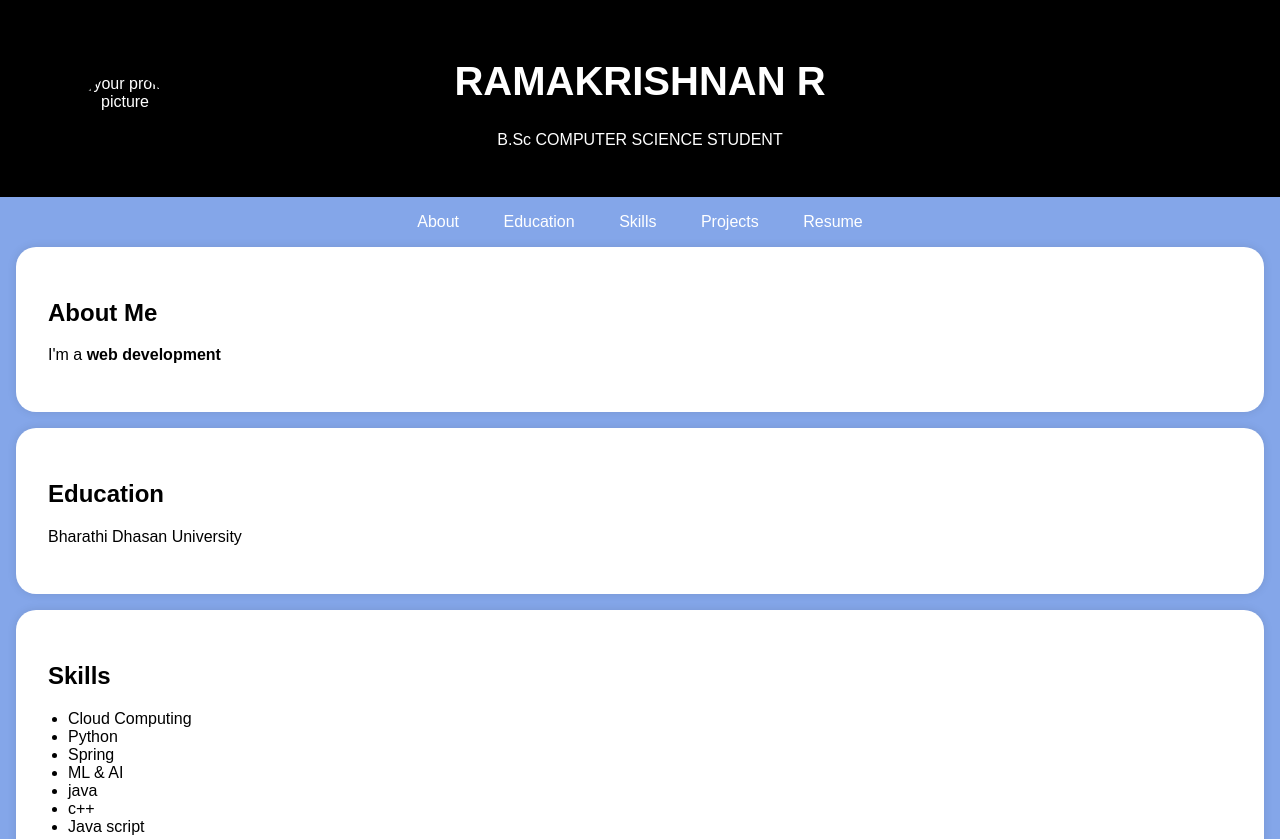
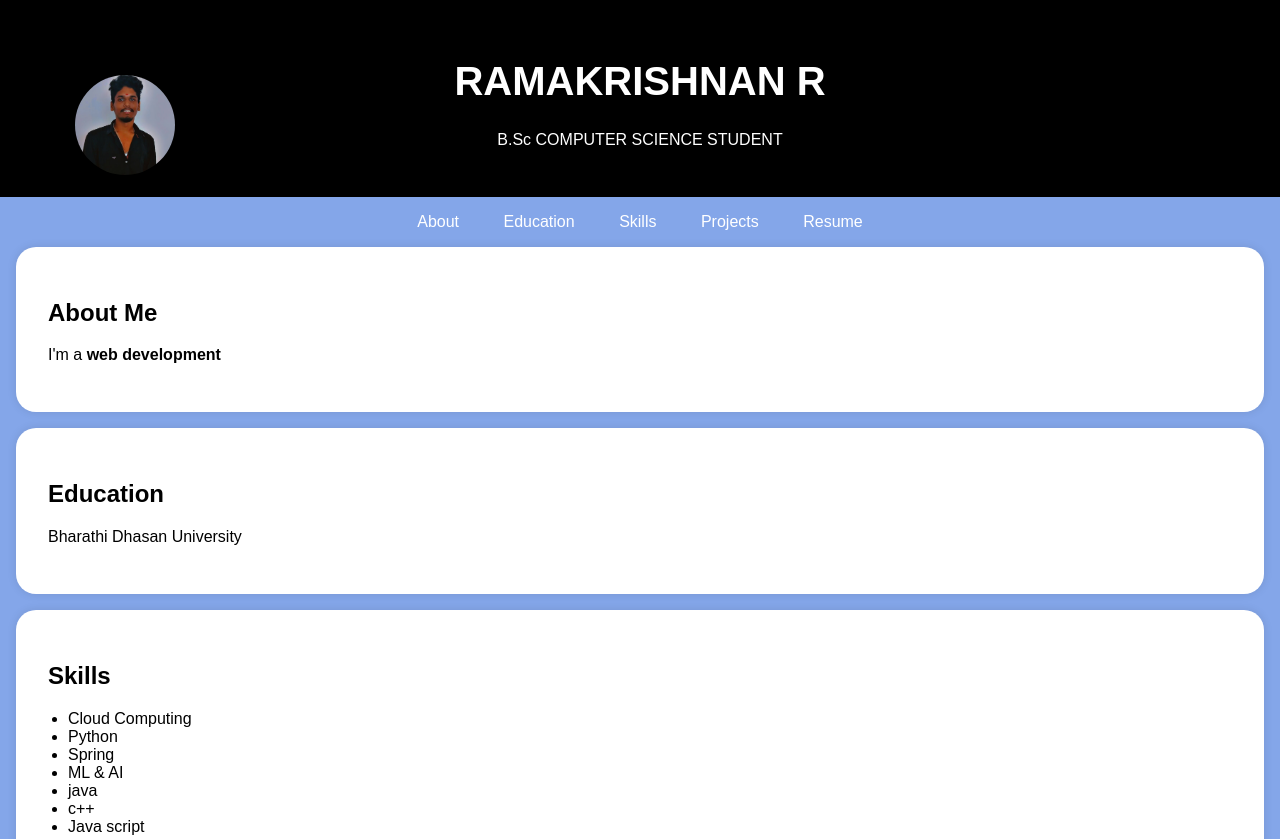
Before and after one commit to Ram2617/Digital--portfolio-, a plain HTML site: page index.html in a window 1280 px wide. Shown: the top 839 px of the page. Drawn offline with Linux system fonts and the light colour scheme.

Commit message:
Update index.html

```diff
--- a/index.html
+++ b/index.html
@@ -95,7 +95,7 @@
     <header>
         <div class="header-content">
             <!-- Add your profile picture here -->
-            <img src="/storage/emulated/0/Android/media/com.whatsapp/WhatsApp/Media/WhatsApp Images/IMG-20250320-WA0027.jpg" alt="your profile picture" class="profile-picture">
+            <img src="IMG-20250320-WA0027.jpg" alt="your profile picture" class="profile-picture">
             <h1>RAMAKRISHNAN R</h1>
             <p>B.Sc COMPUTER SCIENCE STUDENT</p>
         </div>
```
